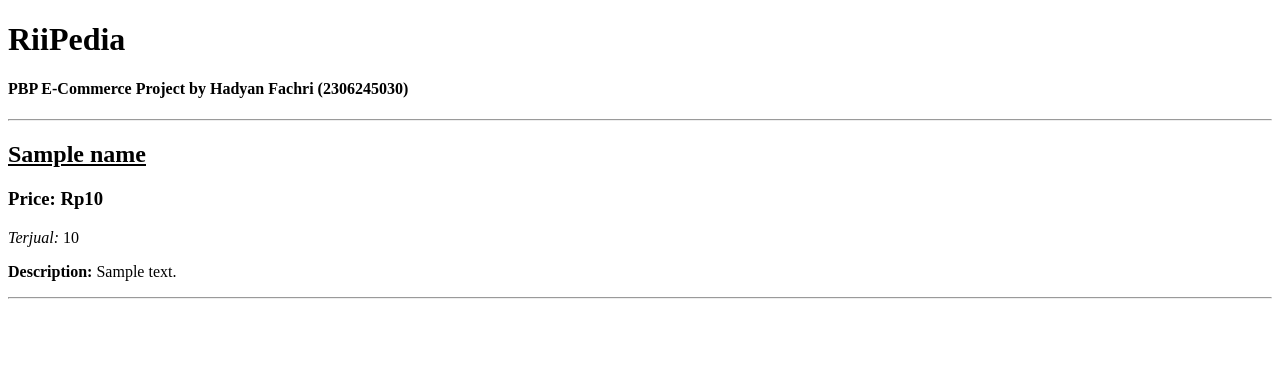
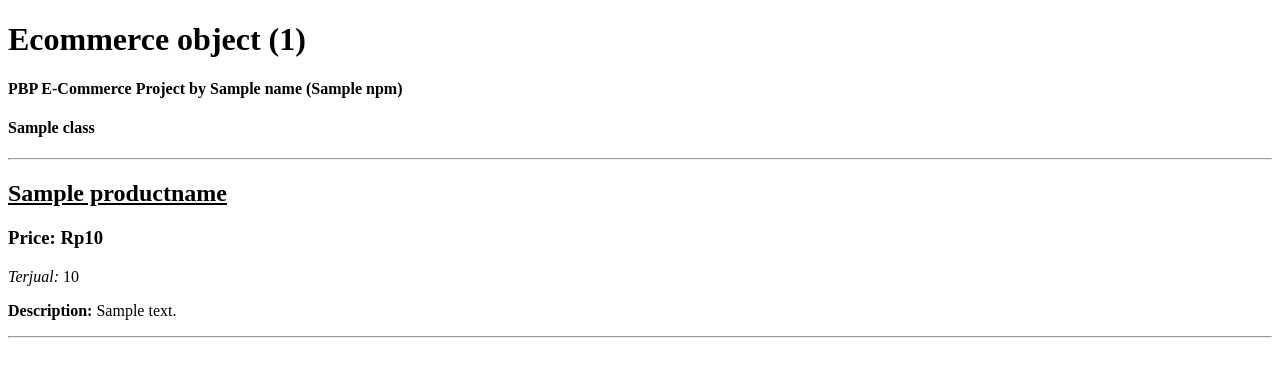
Before and after one commit to fachhhh/RiiPedia, a Django app: template main/templates/main.html in a window 1280 px wide. Shown: the top 377 px of the page. Run offline with Django 5.2, Linux system fonts and the light colour scheme; tables that the repository leaves empty hold one stand-in row (values such as "Sample post"); the template is opened without the code that fills it: values that come from a table or form of the project are taken from there, most other values are stand-ins (such as "Sample title", 1, 10 or a date in 2020).

```diff
--- a/main/templates/main.html
+++ b/main/templates/main.html
@@ -6,15 +6,16 @@
 
 <body>
     <!-- Main Title -->
-    <h1>RiiPedia</h1>
-    <h4>PBP E-Commerce Project by Hadyan Fachri (2306245030)</h4>
+    <h1>{{ ecommerce }}</h1>
+    <h4>PBP E-Commerce Project by {{ name }} ({{ npm }})</h4>
+    <h4>{{ class }}</h4>
 
     <hr> <!-- Horizontal line for separation -->
 
     <!-- Book Information Section -->
     <div class="book-info">
         <!-- Book Title -->
-        <h2><u>{{ name }}</u></h2> <!-- Underlined for emphasis -->
+        <h2><u>{{ productname }}</u></h2> <!-- Underlined for emphasis -->
 
         <!-- Book Price -->
         <h3>Price: <strong>Rp{{ price }}</strong></h3> <!-- Bolded for emphasis -->
```
Also changed, not shown: main/views.py (+6 -2 lines), README.md.
